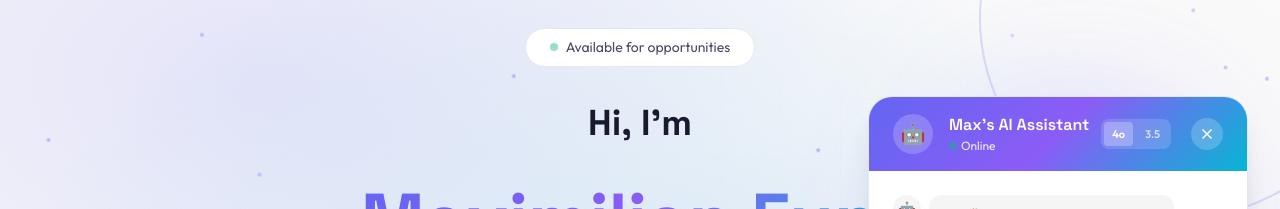
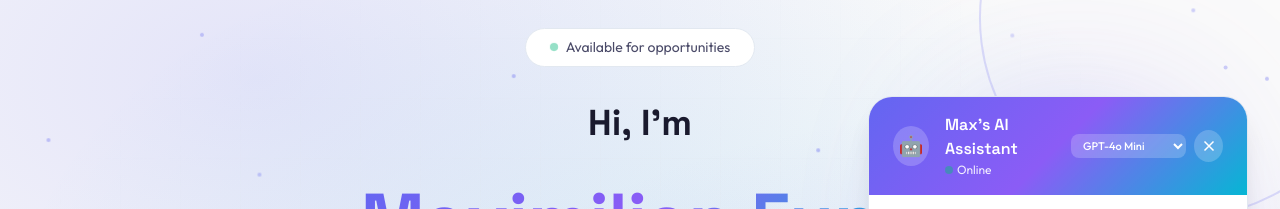
Before and after one commit to SaixXx-Repo/Portfolio, a React (Create React App) app: page / in a window 1280 px wide. Both pictures are taken after a click on the button 1218 px from the left and 738 px from the top of the page. Shown: the part 82-291 px from the top of the page. Built offline with nearby package versions, Linux system fonts and the light colour scheme.

Commit message:
Add model dropdown with Gemini support

```diff
--- a/src/components/ChatWidget/ChatWidget.css
+++ b/src/components/ChatWidget/ChatWidget.css
@@ -48,10 +48,13 @@
 }
 
 @keyframes pulse {
-  0%, 100% {
+
+  0%,
+  100% {
     transform: scale(1);
     opacity: 0.5;
   }
+
   50% {
     transform: scale(1.2);
     opacity: 0;
@@ -126,44 +129,39 @@
 }
 
 @keyframes statusPulse {
-  0%, 100% {
+
+  0%,
+  100% {
     opacity: 1;
   }
+
   50% {
     opacity: 0.5;
   }
 }
 
-/* Model Toggle */
-.chat-widget__model-toggle {
-  display: flex;
-  gap: 4px;
-  background: rgba(255, 255, 255, 0.15);
+/* Model Select Dropdown */
+.chat-widget__model-select {
+  padding: 4px 8px;
+  font-size: 11px;
+  font-weight: var(--font-weight-medium);
+  border: none;
   border-radius: var(--radius-md);
-  padding: 3px;
+  background: rgba(255, 255, 255, 0.2);
+  color: white;
+  cursor: pointer;
+  outline: none;
   margin-right: var(--spacing-sm);
+  transition: background-color var(--transition-fast);
 }
 
-.chat-widget__model-btn {
-  padding: 4px 8px;
-  font-size: 11px;
-  font-weight: var(--font-weight-semibold);
-  border: none;
-  border-radius: var(--radius-sm);
-  background: transparent;
-  color: rgba(255, 255, 255, 0.7);
-  cursor: pointer;
-  transition: all var(--transition-fast);
+.chat-widget__model-select:hover {
+  background: rgba(255, 255, 255, 0.3);
 }
 
-.chat-widget__model-btn:hover {
-  color: white;
-  background: rgba(255, 255, 255, 0.1);
-}
-
-.chat-widget__model-btn--active {
-  background: rgba(255, 255, 255, 0.25);
-  color: white;
+.chat-widget__model-select option {
+  background: var(--color-bg-secondary);
+  color: var(--color-text-primary);
 }
 
 .chat-widget__close {
@@ -270,10 +268,14 @@
 }
 
 @keyframes typing {
-  0%, 60%, 100% {
+
+  0%,
+  60%,
+  100% {
     transform: translateY(0);
     opacity: 0.5;
   }
+
   30% {
     transform: translateY(-6px);
     opacity: 1;
--- a/src/components/ChatWidget/ChatWidget.tsx
+++ b/src/components/ChatWidget/ChatWidget.tsx
@@ -29,7 +29,7 @@ export const ChatWidget: React.FC = () => {
   const [inputValue, setInputValue] = useState('');
   const [isLoading, setIsLoading] = useState(false);
   const [lastMessageTime, setLastMessageTime] = useState<number>(0);
-  const [selectedModel, setSelectedModel] = useState<'gpt-4o-mini' | 'gpt-3.5-turbo'>('gpt-4o-mini');
+  const [selectedModel, setSelectedModel] = useState<'gpt-4o-mini' | 'gpt-3.5-turbo' | 'gemini-1.5-flash'>('gpt-4o-mini');
   const messagesEndRef = useRef<HTMLDivElement>(null);
   const inputRef = useRef<HTMLInputElement>(null);
 
@@ -194,22 +194,16 @@ export const ChatWidget: React.FC = () => {
                   </span>
                 </div>
               </div>
-              <div className="chat-widget__model-toggle">
-                <button
-                  className={`chat-widget__model-btn ${selectedModel === 'gpt-4o-mini' ? 'chat-widget__model-btn--active' : ''}`}
-                  onClick={() => setSelectedModel('gpt-4o-mini')}
-                  title="GPT-4o Mini - Faster & Cheaper"
-                >
-                  4o
-                </button>
-                <button
-                  className={`chat-widget__model-btn ${selectedModel === 'gpt-3.5-turbo' ? 'chat-widget__model-btn--active' : ''}`}
-                  onClick={() => setSelectedModel('gpt-3.5-turbo')}
-                  title="GPT-3.5 Turbo - Classic"
-                >
-                  3.5
-                </button>
-              </div>
+              <select
+                className="chat-widget__model-select"
+                value={selectedModel}
+                onChange={(e) => setSelectedModel(e.target.value as 'gpt-4o-mini' | 'gpt-3.5-turbo' | 'gemini-1.5-flash')}
+                title="Select AI Model"
+              >
+                <option value="gpt-4o-mini">GPT-4o Mini</option>
+                <option value="gpt-3.5-turbo">GPT-3.5 Turbo</option>
+                <option value="gemini-1.5-flash">Gemini 1.5 Flash</option>
+              </select>
               <button
                 className="chat-widget__close"
                 onClick={() => setIsOpen(false)}
```
Also changed, not shown: 1 other file (tests, documents, lock files or other folders).
